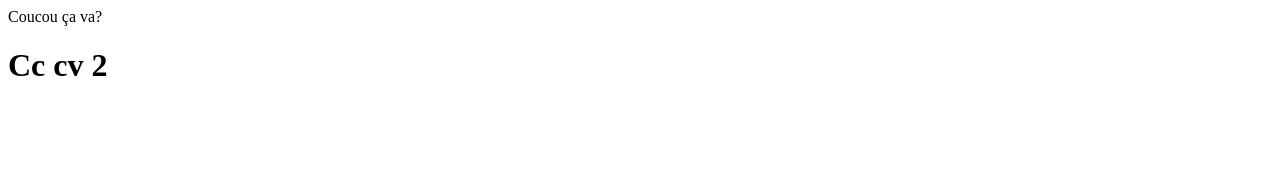
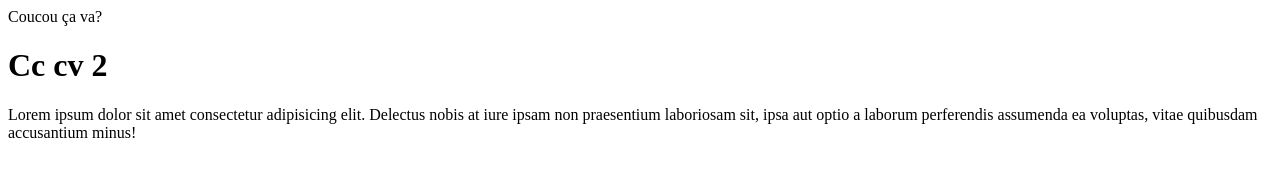
Before and after one commit to LouisePeiffer/firstRepo, a plain HTML site: page index.html in a window 1280 px wide. Drawn offline with Linux system fonts and the light colour scheme.

Commit message:
Premier lorem

```diff
--- a/index.html
+++ b/index.html
@@ -8,5 +8,7 @@
 <body>
     Coucou ça va?
     <h1>Cc cv 2</h1>
+    <p>Lorem ipsum dolor sit amet consectetur adipisicing elit. Delectus nobis at iure ipsam non praesentium laboriosam sit, ipsa aut optio a laborum perferendis assumenda ea voluptas, vitae quibusdam accusantium minus!
+    </p>
 </body>
 </html>
```
